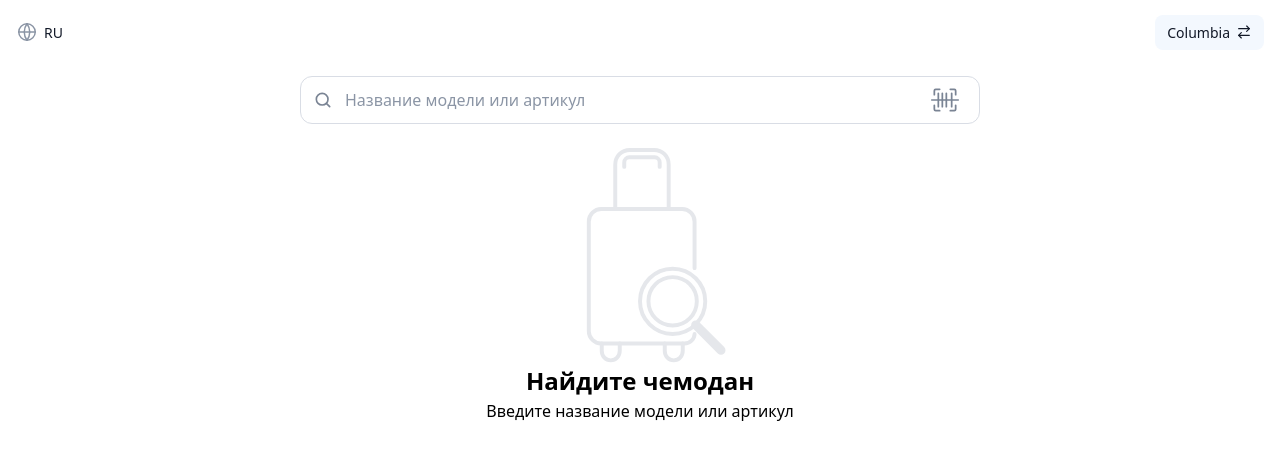
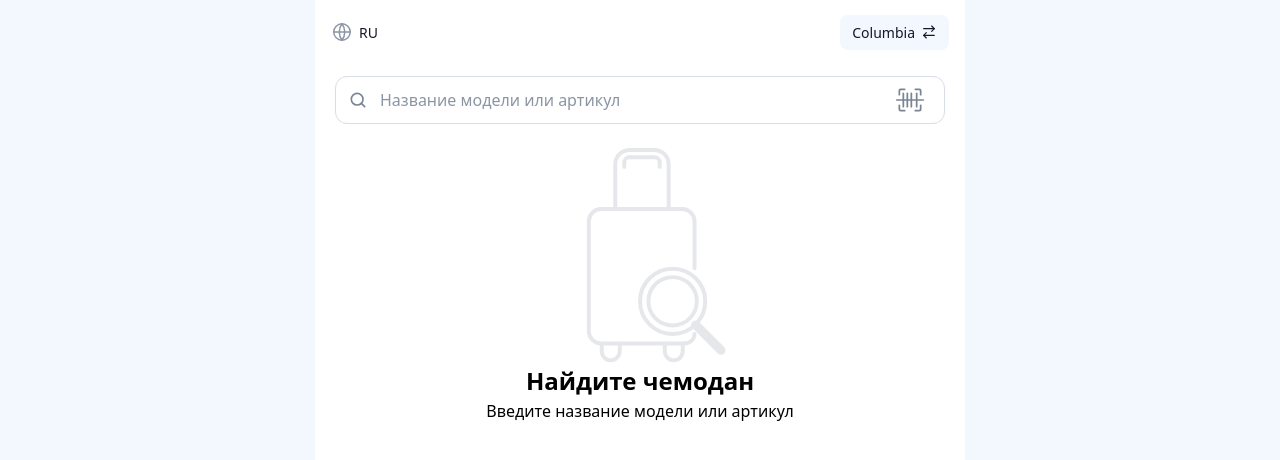
Before and after one commit to DianaGalter/check-price, a React (Vite) app: page / in a window 1280 px wide. Shown: the top 460 px of the page. Built offline with nearby package versions, Linux system fonts and the light colour scheme.

Commit message:
limit window width

```diff
--- a/src/App.module.scss
+++ b/src/App.module.scss
@@ -4,6 +4,10 @@
 
   height: 100dvh;
   overflow: hidden;
+
+  width: 100%;
+  max-width: 650px;
+  margin: 0 auto;
 
   background-color: var(--color-bg-primary);
 }
--- a/src/features/barcode-scanner/BarcodeScanner.module.scss
+++ b/src/features/barcode-scanner/BarcodeScanner.module.scss
@@ -2,6 +2,10 @@
   position: fixed;
   inset: 0;
   z-index: 100;
+
+  width: 100%;
+  max-width: 650px;
+  margin: 0 auto;
 
   overflow: hidden;
 
@@ -74,11 +78,11 @@
 @keyframes scan {
   0%,
   100% {
-    transform: translateY(0);
+    top: 12px;
   }
 
   50% {
-    transform: translateY(410px);
+    top: calc(100% - 14px);
   }
 }
 
--- a/src/styles/global.css
+++ b/src/styles/global.css
@@ -14,6 +14,8 @@
 
   font-synthesis: none;
   text-rendering: optimizeLegibility;
+
+  background-color: #f3f8fe;
 
   -webkit-font-smoothing: antialiased;
   -moz-osx-font-smoothing: grayscale;
--- a/src/widgets/product-details/ProductDetails.module.scss
+++ b/src/widgets/product-details/ProductDetails.module.scss
@@ -6,8 +6,11 @@
   display: flex;
   flex-direction: column;
 
+  width: 100%;
+  max-width: 650px;
   min-width: 320px;
   padding: 0 20px 24px;
+  margin: 0 auto;
 
   overflow-y: auto;
 
```
